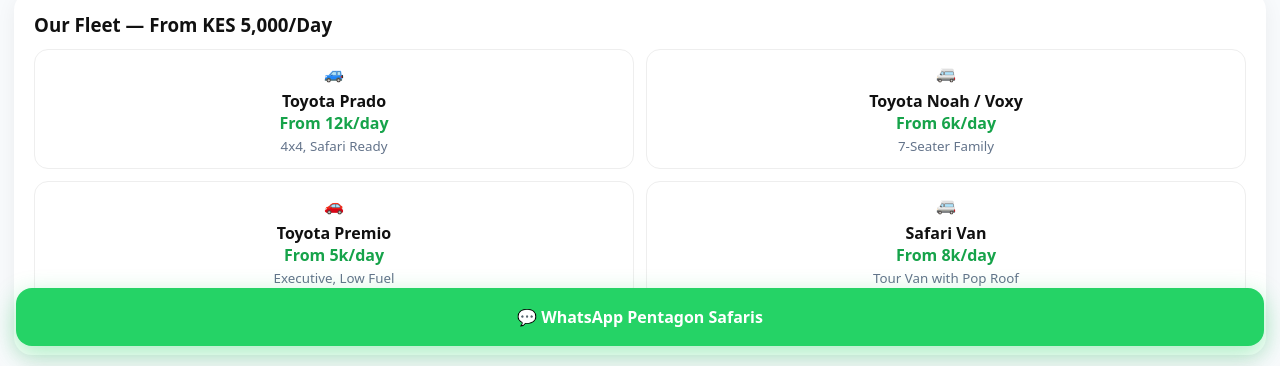
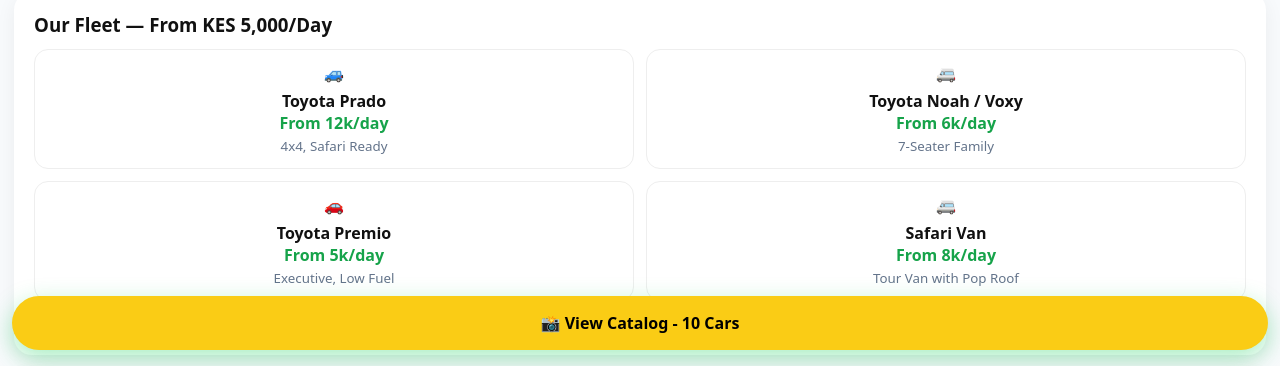
Before and after one commit to kailerbaxter1-arch/Pentagon-Safaris-, a plain HTML site: page index.html in a window 1280 px wide. Shown: the part 434-800 px from the top of the page. Drawn offline with Linux system fonts and the light colour scheme.

Commit message:
Update index.html

```diff
--- a/index.html
+++ b/index.html
@@ -70,6 +70,6 @@
 </div>
 
 <div style="height:90px"></div>
-<a class="float" href="https://wa.me/254710568358?text=Hi%20Pentagon%20Safaris%20-%20I%20found%20you%20on%20Google">💬 WhatsApp Pentagon Safaris</a>
+<a class="float" href="catalog.html" style="position:fixed;bottom:16px;left:12px;right:12px;background:#facc15;color:black;text-align:center;padding:16px;border-radius:999px;font-weight:900;z-index:9999;display:block;text-decoration:none;">📸 View Catalog - 10 Cars</a>
 </body>
 </html>
```
